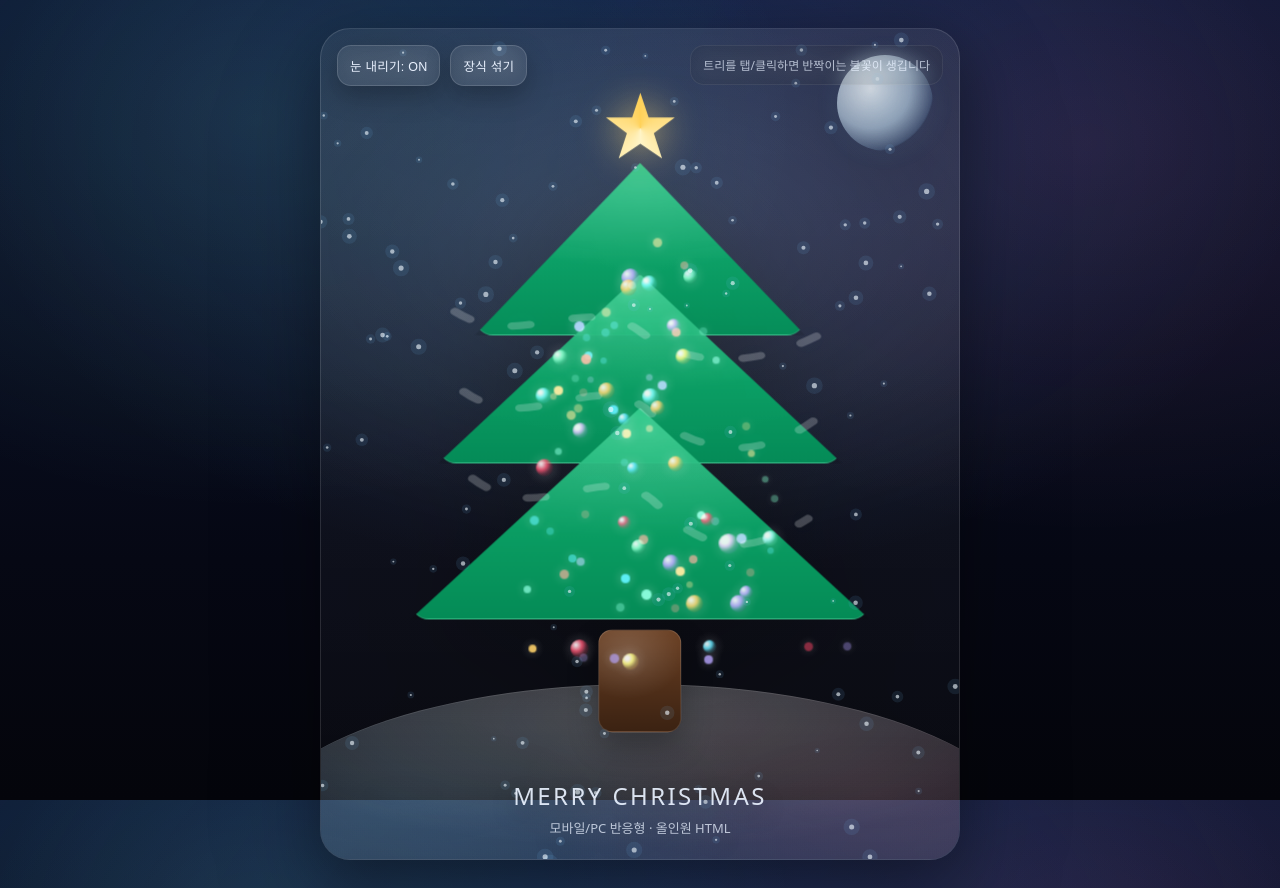
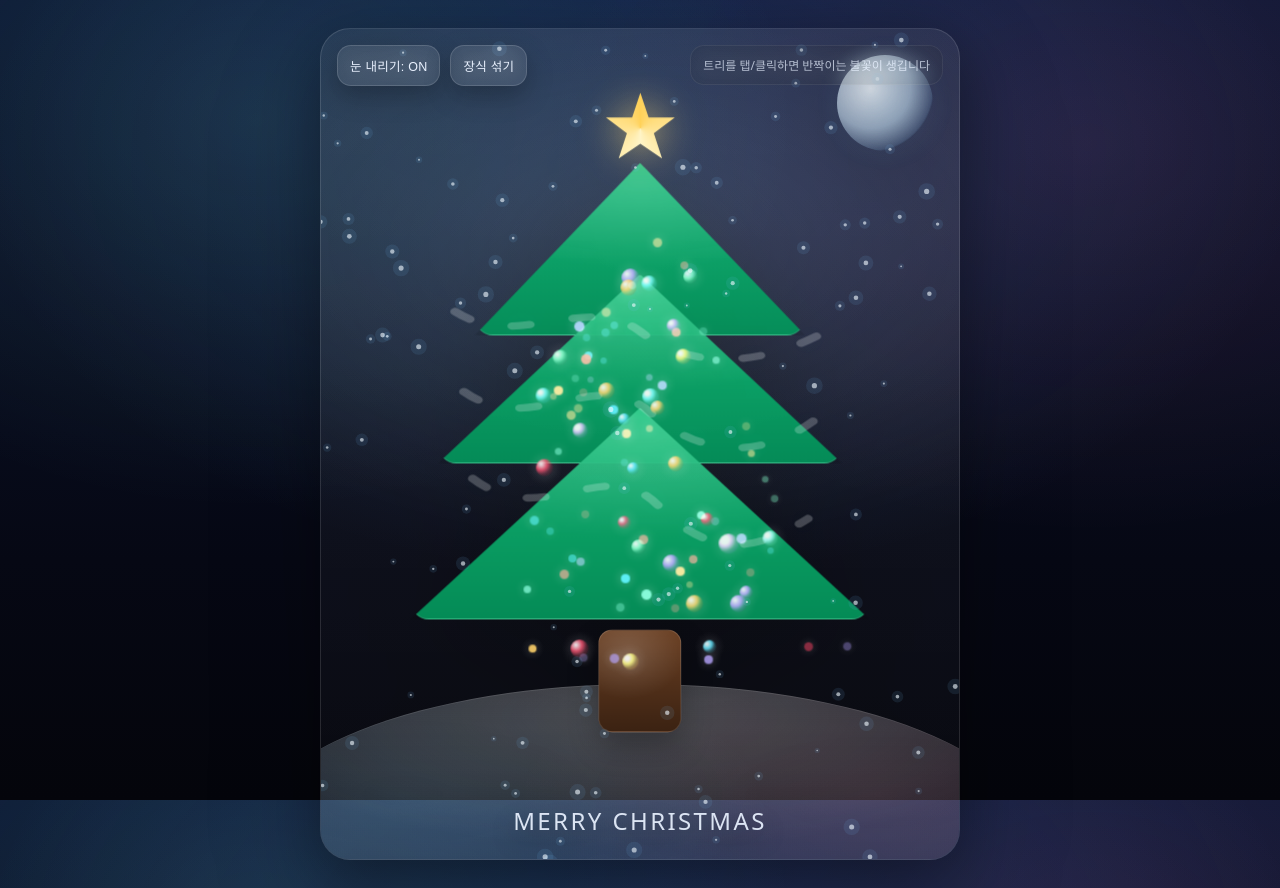
Before and after one commit to rap0at/x-mas, a plain HTML site: page index.html in a window 1280 px wide. Drawn offline with Linux system fonts and the light colour scheme.

Commit message:
index.html 업데이트

```diff
--- a/index.html
+++ b/index.html
@@ -423,7 +423,7 @@
 
         <div class="caption">
           <div class="title">Merry Christmas</div>
-          <div class="sub">모바일/PC 반응형 · 올인원 HTML</div>
+          <!--div class="sub">response HTML</div-->
         </div>
       </div>
     </div>
```
